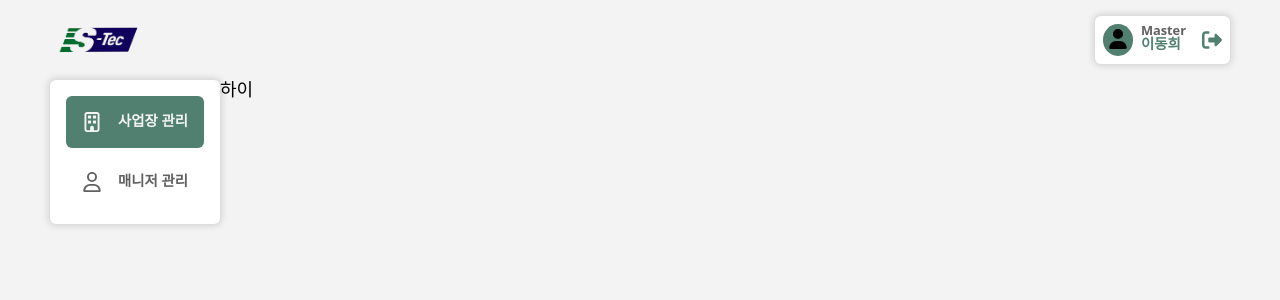
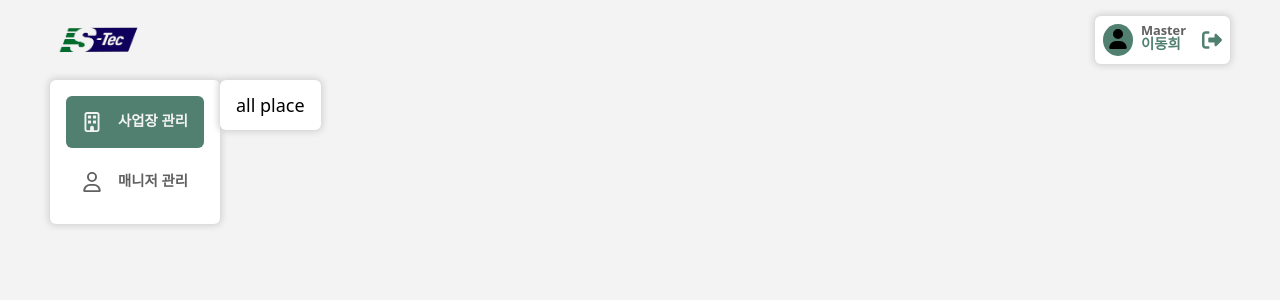
Before and after one commit to DUKE506/FMS_FrontEnd, a Next.js app in the folder fms_front-end/: page /admin/place in a window 1280 px wide. Shown: the top 300 px of the page. Built offline with nearby package versions, Linux system fonts and the light colour scheme.

Commit message:
feat : table 구조 작업중

```diff
--- /dev/null
+++ b/fms_front-end/src/app/(afterLogin)/admin/place/_components/Container/Table.tsx
@@ -0,0 +1,38 @@
+
+import Card from '@/components/Card/Card';
+import styles from './Table.module.css'
+
+interface TableContainerProps{
+    title : string;
+    children : React.ReactNode
+}
+
+
+const TableContainer = ({title, children} : TableContainerProps) =>{
+    return(
+        <Card>
+            <div className={styles.container}>
+                <div className={styles.header}>
+                    <span className={styles.title}>
+                        {title}
+                    </span>
+                </div>
+                <div className={styles.body}>
+                    {children}
+                </div>
+            </div>
+        </Card>
+
+    )
+}
+
+
+const Table = () =>{
+    return(
+        <div>
+
+        </div>
+    )
+}
+
+export default TableContainer;
--- a/fms_front-end/src/app/(afterLogin)/admin/place/page.tsx
+++ b/fms_front-end/src/app/(afterLogin)/admin/place/page.tsx
@@ -1,10 +1,12 @@
+import TableContainer from "./_components/Container/Table";
+
 
 
 
 const Place = () => {
     return(
         <div>
-            하이
+            <TableContainer title="all place"/>
         </div>
     )
 }
```
Also changed, not shown: fms_front-end/src/app/(afterLogin)/admin/place/_components/Container/Table.module.css (added).
